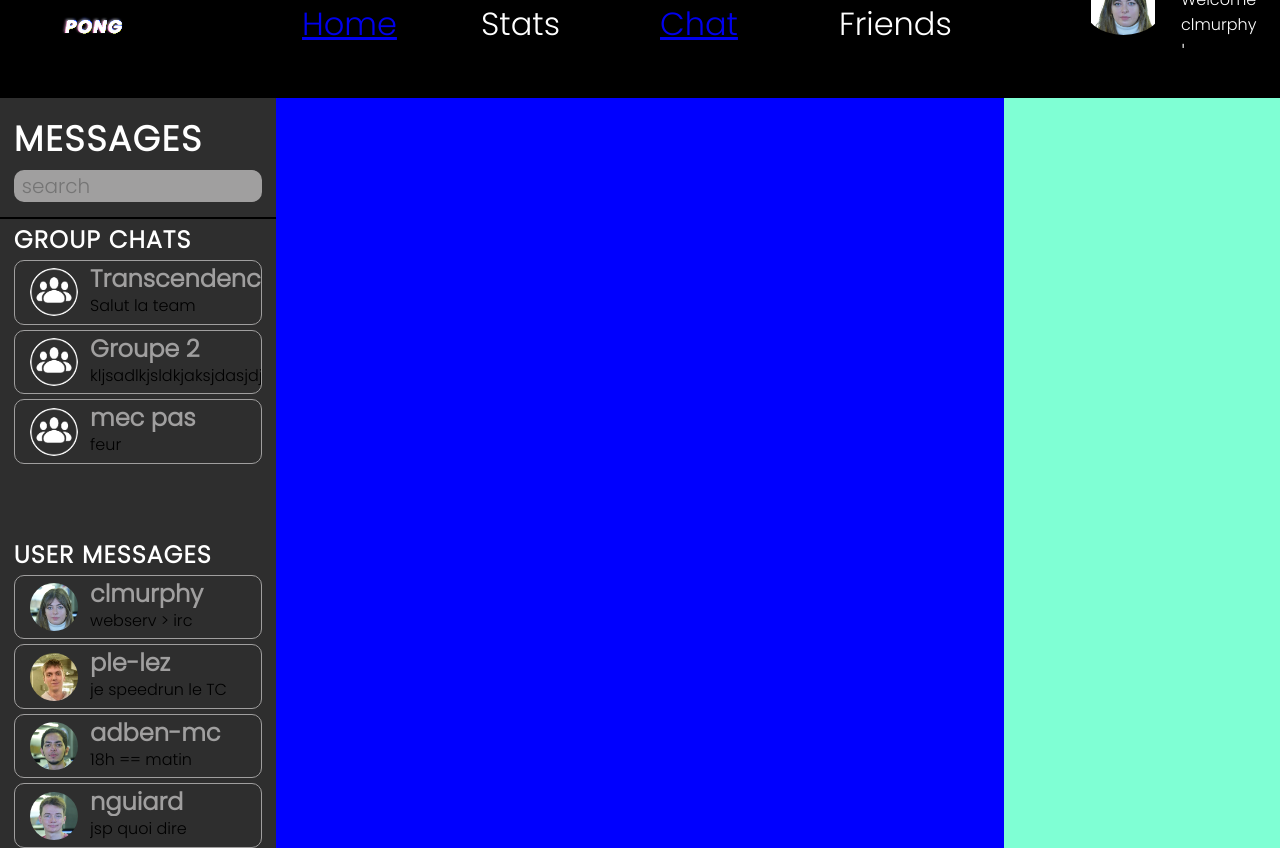
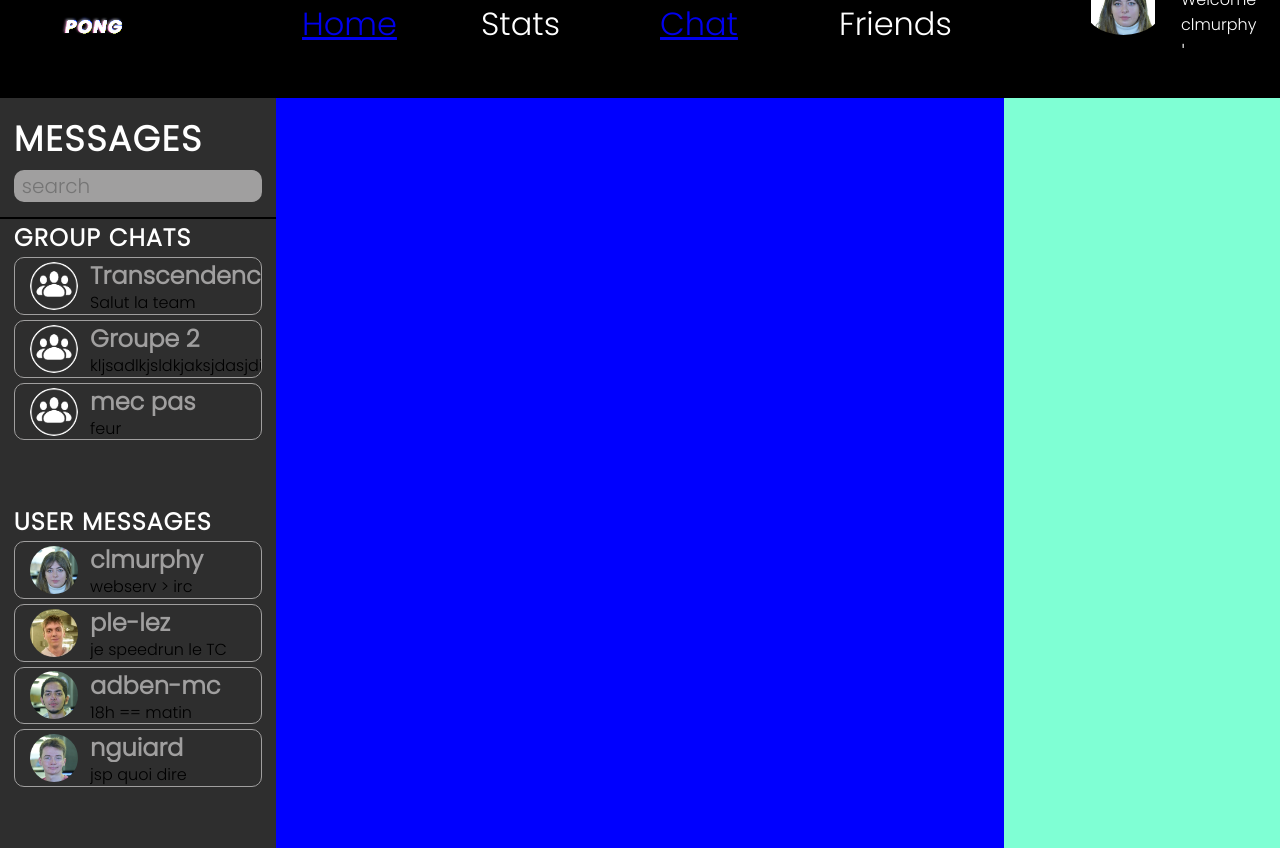
Before and after one commit to clodaghsmurphy/ft_transcendence, a React (Create React App) app in the folder pong_react_app/: page /chat in a window 1280 px wide. Built offline with nearby package versions, Linux system fonts and the light colour scheme.

Commit message:
Les DM ne depassent plus de la fenetre

```diff
--- a/pong_react_app/src/Chat.css
+++ b/pong_react_app/src/Chat.css
@@ -65,7 +65,7 @@
 	flex-direction: column;
 	/* margin-right: 0; */
 	gap: 5px;
-	flex: 1;
+	flex: 5;
 }
 
 .lists * {
--- a/pong_react_app/src/Chat.tsx
+++ b/pong_react_app/src/Chat.tsx
@@ -89,6 +89,10 @@ function Chat()
 						</div>
 					</div>
 				</div>
+
+				{/* Cette div sert a "contenir" celles d'au dessus pour
+					eviter qu'elles depacent de la fenetre				*/}
+				<div style={{flex: 1}}></div>
 			</div>
             <div className="chatbox"></div>
             <div className="group-members"></div>
```
